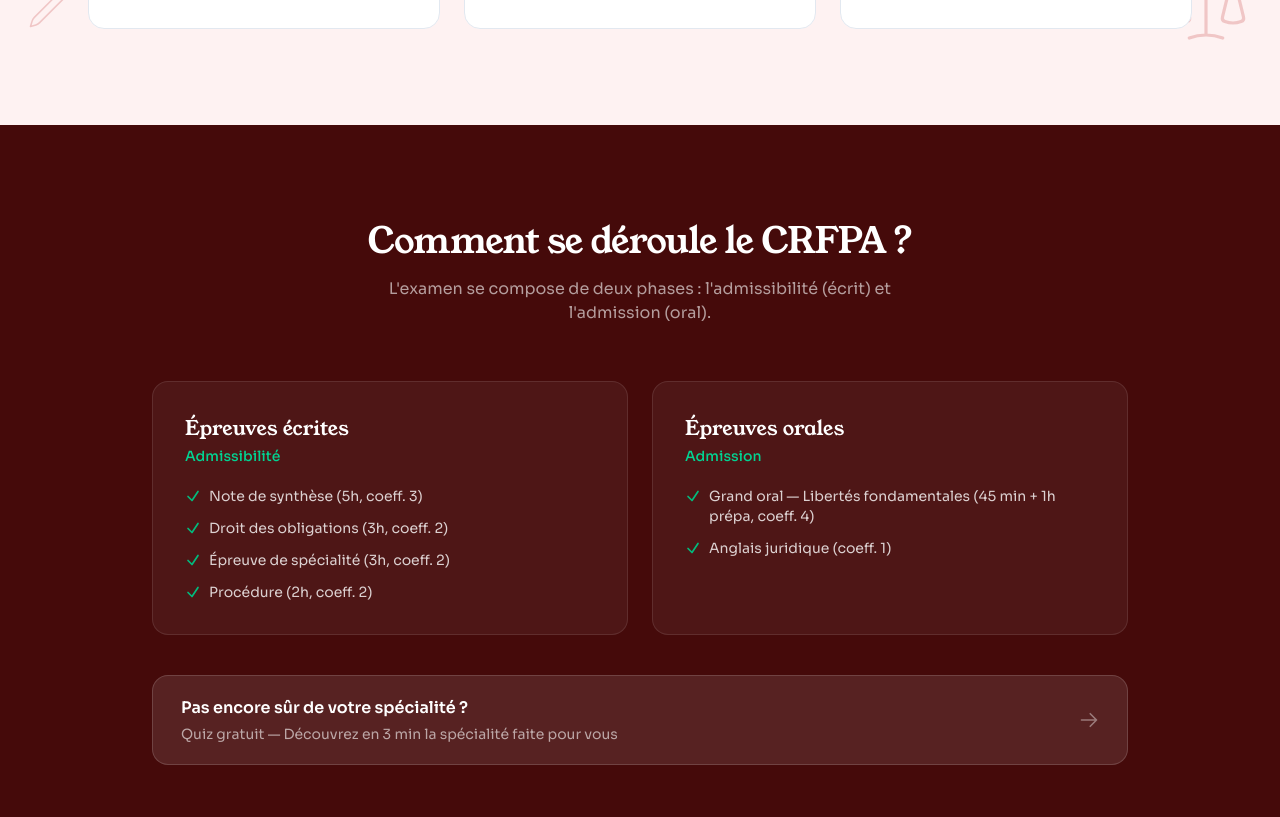
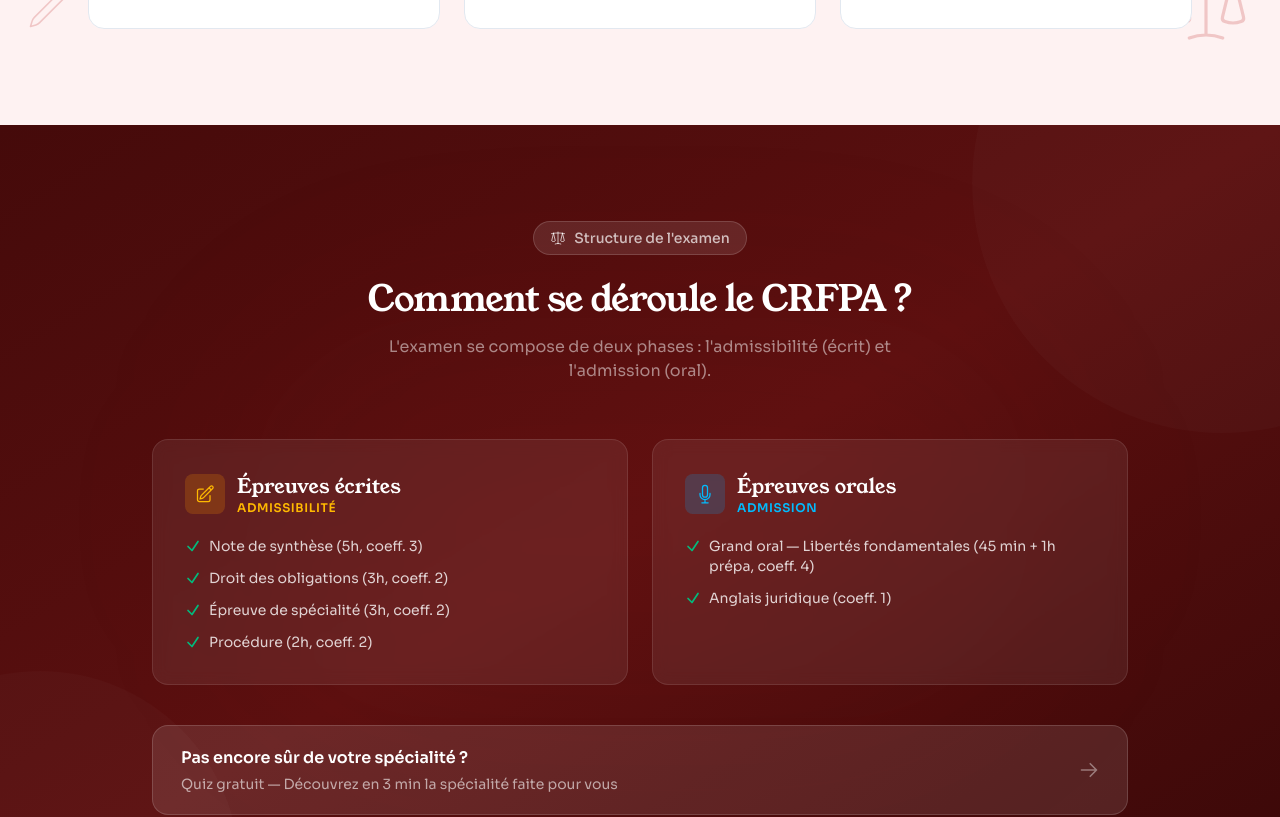
Before and after one commit to loicgautierbp-cpu/prepa-crfpa, a Next.js app: page / in a window 1280 px wide. Shown: the part 1560-2377 px from the top of the page. Built offline with nearby package versions, Linux system fonts and the light colour scheme; no server answers.

Commit message:
Section CRFPA: degrade, formes decoratives, icones, glassmorphism

```diff
--- a/src/app/page.jsx
+++ b/src/app/page.jsx
@@ -150,18 +150,34 @@ export default function HomePage() {
       </section>
 
       {/* ========== STRUCTURE DU CRFPA ========== */}
-      <section className="py-20 md:py-24 bg-[#450a0a]">
-        <div className="max-w-5xl mx-auto px-4 sm:px-6">
+      <section className="py-20 md:py-24 bg-gradient-to-br from-[#450a0a] via-[#5c1010] to-[#3a0808] relative overflow-hidden">
+        {/* Decorative shapes */}
+        <div className="absolute top-0 right-0 w-[500px] h-[500px] bg-white/[0.02] rounded-full -mr-48 -mt-48 pointer-events-none"></div>
+        <div className="absolute bottom-0 left-0 w-[400px] h-[400px] bg-white/[0.02] rounded-full -ml-40 -mb-40 pointer-events-none"></div>
+        <div className="absolute top-1/2 left-1/2 -translate-x-1/2 -translate-y-1/2 w-[800px] h-[400px] bg-[#b91c1c]/[0.06] rounded-full blur-[100px] pointer-events-none"></div>
+
+        <div className="max-w-5xl mx-auto px-4 sm:px-6 relative z-10">
           <div className="text-center mb-14">
+            <div className="inline-flex items-center gap-2 bg-white/10 border border-white/15 rounded-full px-4 py-1.5 text-sm font-medium text-white/70 mb-6">
+              <svg className="w-4 h-4" fill="none" viewBox="0 0 24 24" stroke="currentColor" strokeWidth="1.5"><path strokeLinecap="round" strokeLinejoin="round" d="M12 3v17.25m0 0c-1.472 0-2.882.265-4.185.75M12 20.25c1.472 0 2.882.265 4.185.75M18.75 4.97A48.416 48.416 0 0 0 12 4.5c-2.291 0-4.545.16-6.75.47m13.5 0c1.01.143 2.01.317 3 .52m-3-.52 2.62 10.726c.122.499-.106 1.028-.589 1.202a5.988 5.988 0 0 1-2.031.352 5.988 5.988 0 0 1-2.031-.352c-.483-.174-.711-.703-.59-1.202L18.75 4.971Zm-16.5.52c.99-.203 1.99-.377 3-.52m0 0 2.62 10.726c.122.499-.106 1.028-.589 1.202a5.989 5.989 0 0 1-2.031.352 5.989 5.989 0 0 1-2.031-.352c-.483-.174-.711-.703-.59-1.202L5.25 4.971Z" /></svg>
+              Structure de l&apos;examen
+            </div>
             <h2 style={{ fontFamily: 'var(--font-display)' }} className="text-3xl md:text-4xl tracking-tight text-white mb-4">
               Comment se déroule le CRFPA ?
             </h2>
-            <p className="text-white/60 max-w-xl mx-auto">L&apos;examen se compose de deux phases : l&apos;admissibilité (écrit) et l&apos;admission (oral).</p>
+            <p className="text-white/50 max-w-xl mx-auto">L&apos;examen se compose de deux phases : l&apos;admissibilité (écrit) et l&apos;admission (oral).</p>
           </div>
           <div className="grid md:grid-cols-2 gap-6 mb-10">
-            <div className="bg-white/5 rounded-2xl border border-white/10 p-8">
-              <h3 style={{ fontFamily: 'var(--font-display)' }} className="text-xl text-white mb-1">Épreuves écrites</h3>
-              <p className="text-sm text-emerald-400 font-medium mb-5">Admissibilité</p>
+            <div className="bg-white/[0.07] backdrop-blur-sm rounded-2xl border border-white/10 p-8 hover:bg-white/10 transition-all">
+              <div className="flex items-center gap-3 mb-5">
+                <div className="w-10 h-10 bg-amber-500/20 rounded-lg flex items-center justify-center">
+                  <svg className="w-5 h-5 text-amber-400" fill="none" viewBox="0 0 24 24" stroke="currentColor" strokeWidth="1.5"><path strokeLinecap="round" strokeLinejoin="round" d="m16.862 4.487 1.687-1.688a1.875 1.875 0 1 1 2.652 2.652L10.582 16.07a4.5 4.5 0 0 1-1.897 1.13L6 18l.8-2.685a4.5 4.5 0 0 1 1.13-1.897l8.932-8.931Zm0 0L19.5 7.125M18 14v4.75A2.25 2.25 0 0 1 15.75 21H5.25A2.25 2.25 0 0 1 3 18.75V8.25A2.25 2.25 0 0 1 5.25 6H10" /></svg>
+                </div>
+                <div>
+                  <h3 style={{ fontFamily: 'var(--font-display)' }} className="text-xl text-white">Épreuves écrites</h3>
+                  <p className="text-xs text-amber-400 font-semibold uppercase tracking-wider">Admissibilité</p>
+                </div>
+              </div>
               <ul className="space-y-3 text-sm text-white/80">
                 <li className="flex items-start gap-2"><CheckIcon />Note de synthèse (5h, coeff. 3)</li>
                 <li className="flex items-start gap-2"><CheckIcon />Droit des obligations (3h, coeff. 2)</li>
@@ -169,9 +185,16 @@ export default function HomePage() {
                 <li className="flex items-start gap-2"><CheckIcon />Procédure (2h, coeff. 2)</li>
               </ul>
             </div>
-            <div className="bg-white/5 rounded-2xl border border-white/10 p-8">
-              <h3 style={{ fontFamily: 'var(--font-display)' }} className="text-xl text-white mb-1">Épreuves orales</h3>
-              <p className="text-sm text-emerald-400 font-medium mb-5">Admission</p>
+            <div className="bg-white/[0.07] backdrop-blur-sm rounded-2xl border border-white/10 p-8 hover:bg-white/10 transition-all">
+              <div className="flex items-center gap-3 mb-5">
+                <div className="w-10 h-10 bg-sky-500/20 rounded-lg flex items-center justify-center">
+                  <svg className="w-5 h-5 text-sky-400" fill="none" viewBox="0 0 24 24" stroke="currentColor" strokeWidth="1.5"><path strokeLinecap="round" strokeLinejoin="round" d="M12 18.75a6 6 0 0 0 6-6v-1.5m-6 7.5a6 6 0 0 1-6-6v-1.5m6 7.5v3.75m-3.75 0h7.5M12 15.75a3 3 0 0 1-3-3V4.5a3 3 0 1 1 6 0v8.25a3 3 0 0 1-3 3Z" /></svg>
+                </div>
+                <div>
+                  <h3 style={{ fontFamily: 'var(--font-display)' }} className="text-xl text-white">Épreuves orales</h3>
+                  <p className="text-xs text-sky-400 font-semibold uppercase tracking-wider">Admission</p>
+                </div>
+              </div>
               <ul className="space-y-3 text-sm text-white/80">
                 <li className="flex items-start gap-2"><CheckIcon />Grand oral — Libertés fondamentales (45 min + 1h prépa, coeff. 4)</li>
                 <li className="flex items-start gap-2"><CheckIcon />Anglais juridique (coeff. 1)</li>
@@ -180,7 +203,7 @@ export default function HomePage() {
           </div>
           <Link
             href="/specialite"
-            className="block bg-white/10 border border-white/15 rounded-2xl px-7 py-5 hover:bg-white/15 transition-colors"
+            className="block bg-white/10 border border-white/15 rounded-2xl px-7 py-5 hover:bg-white/15 transition-colors group"
           >
             <div className="flex items-center justify-between">
               <div>
```
